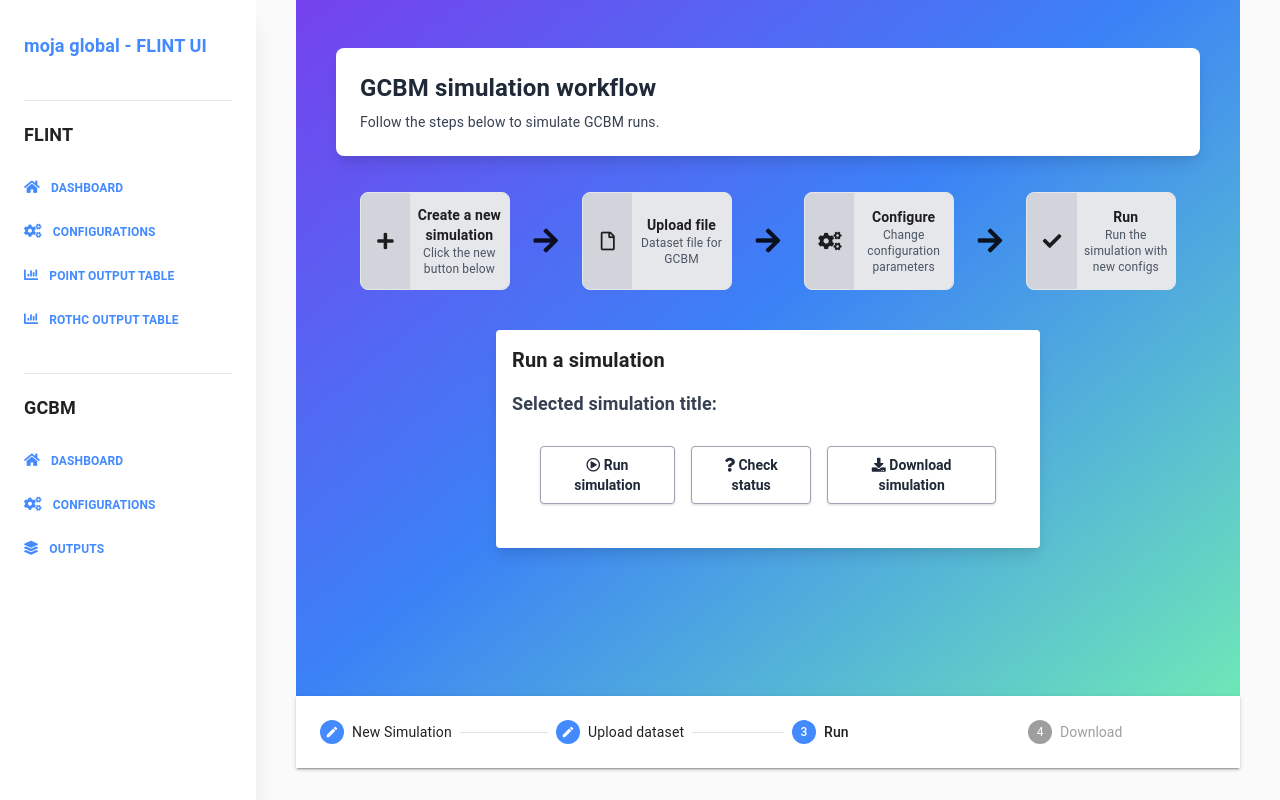
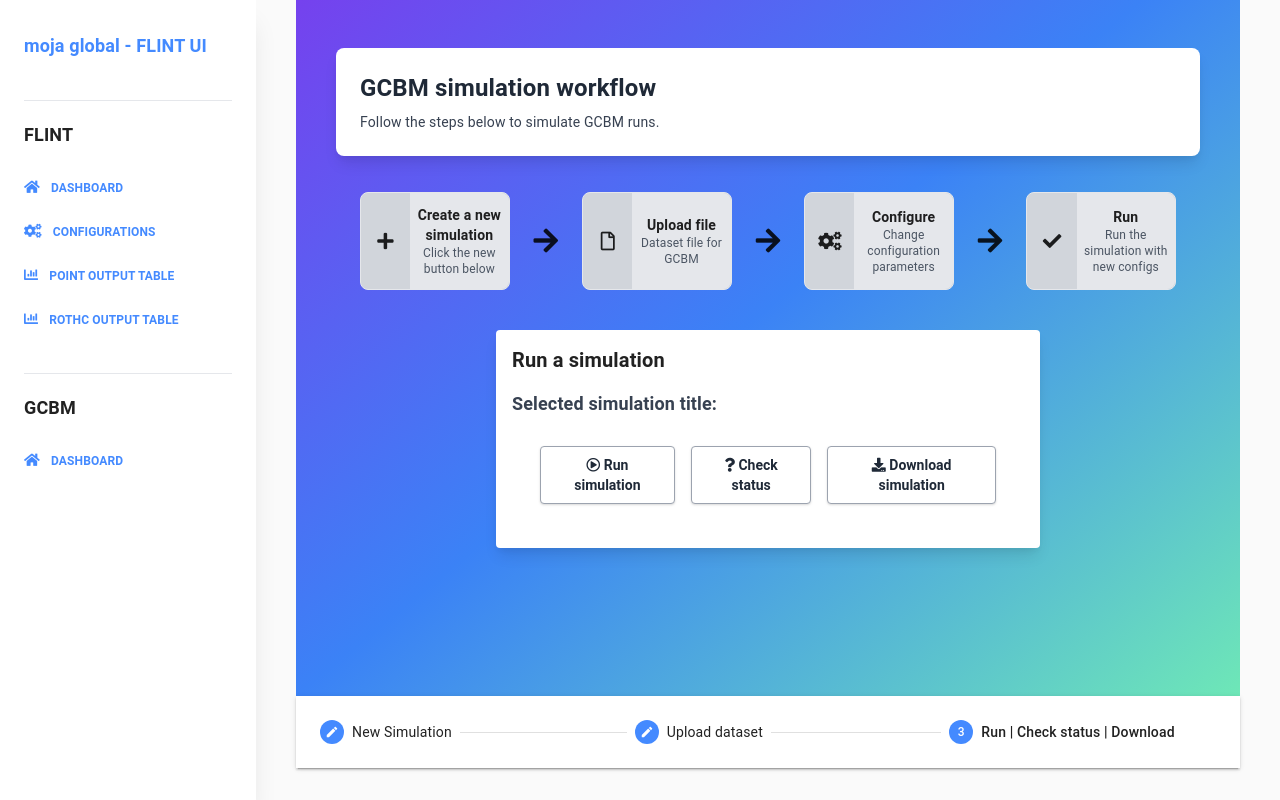
Before and after one commit to WebWizrd8/FLINT-UI, a Vue app in the folder flint.ui/: page /gcbm/run in a window 1280 px wide. Built offline with nearby package versions, Linux system fonts and the light colour scheme; what vue-apexcharts, vuelayers would draw is missing.

Commit message:
removed unncessary routes
Signed-off-by: waridrox <mohdwarid4@gmail.com>

```diff
--- a/flint.ui/src/components/Sidebar/Sidebar.vue
+++ b/flint.ui/src/components/Sidebar/Sidebar.vue
@@ -303,54 +303,6 @@
               </a>
             </router-link>
           </li>
-
-          <li class="items-center">
-            <router-link
-              v-slot="{ href, navigate, isActive }"
-              to="/gcbm/configurations"
-            >
-              <a
-                :href="href"
-                class="text-xs uppercase py-3 font-bold block"
-                :class="[
-                  isActive
-                    ? 'text-emerald-500 hover:text-emerald-600'
-                    : 'text-blueGray-700 hover:text-blueGray-500'
-                ]"
-                @click="navigate"
-              >
-                <i
-                  class="fas fa-cogs mr-2 text-sm"
-                  :class="[isActive ? 'opacity-75' : 'text-blueGray-300']"
-                />
-                Configurations
-              </a>
-            </router-link>
-          </li>
-
-          <li class="items-center">
-            <router-link
-              v-slot="{ href, navigate, isActive }"
-              to="/gcbm/outputs"
-            >
-              <a
-                :href="href"
-                class="text-xs uppercase py-3 font-bold block"
-                :class="[
-                  isActive
-                    ? 'text-emerald-500 hover:text-emerald-600'
-                    : 'text-blueGray-700 hover:text-blueGray-500'
-                ]"
-                @click="navigate"
-              >
-                <i
-                  class="fas fa-layer-group mr-2 text-sm"
-                  :class="[isActive ? 'opacity-75' : 'text-blueGray-300']"
-                />
-                Outputs
-              </a>
-            </router-link>
-          </li>
         </ul>
       </div>
     </div>
--- a/flint.ui/src/components/Stepper/StepperGCBM.vue
+++ b/flint.ui/src/components/Stepper/StepperGCBM.vue
@@ -5,9 +5,11 @@
 
       <md-step id="second" to="/gcbm/upload" md-label="Upload dataset" />
 
-      <md-step id="third" to="/gcbm/run" md-label="Run" />
-
-      <md-step id="fourth" md-label="Download" />
+      <md-step
+        id="third"
+        to="/gcbm/run"
+        md-label="Run | Check status | Download"
+      />
     </md-steppers>
   </div>
 </template>
--- a/flint.ui/src/routes/routes.js
+++ b/flint.ui/src/routes/routes.js
@@ -21,7 +21,6 @@
 import GCBMDashboard from '@/views/gcbm/GCBMDashboard.vue'
 import GCBMUpload from '@/views/gcbm/GCBMUpload.vue'
 import GCBMRun from '@/views/gcbm/GCBMRun.vue'
-import GCBMOutputs from '@/views/gcbm/GCBMOutputs.vue'
 
 import Landing from '@/views/Landing.vue'
 
@@ -109,10 +108,6 @@
       {
         path: '/gcbm/run',
         component: GCBMRun
-      },
-      {
-        path: '/gcbm/outputs',
-        component: GCBMOutputs
       }
     ]
   },
```
